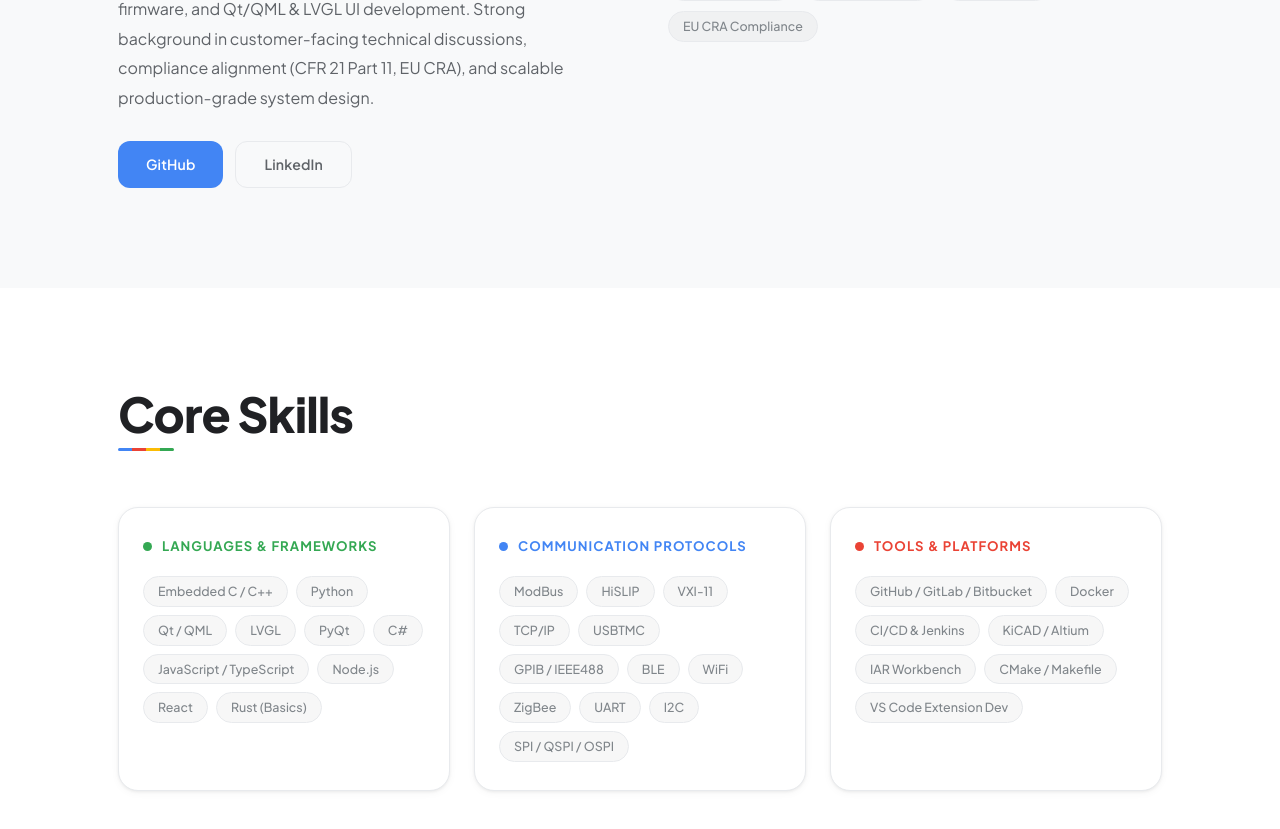
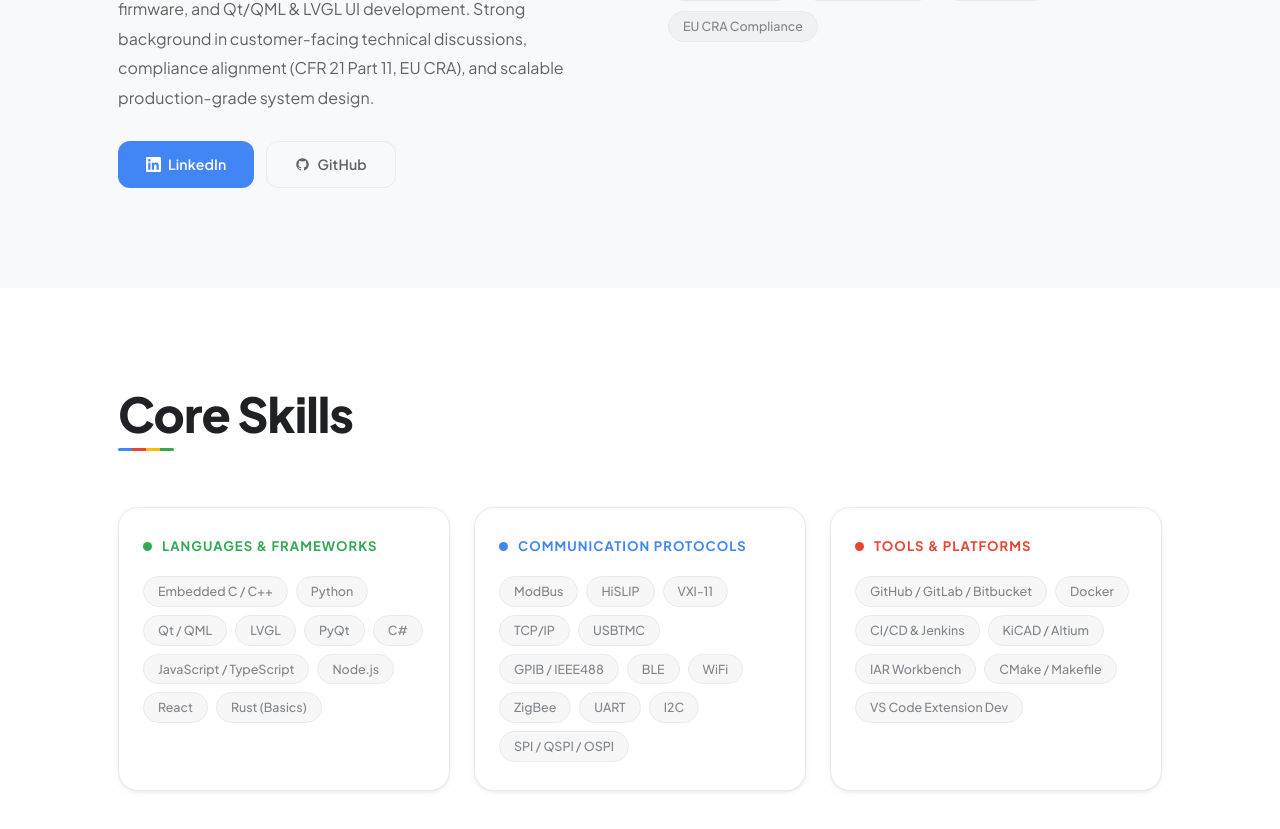
Before and after one commit to Abhimanyukk/abhimanyukk.github.io, a React (Vite) app: page / in a window 1280 px wide. Shown: the part 1192-2021 px from the top of the page. Built offline with nearby package versions, Linux system fonts and the light colour scheme; the HTML template or start-up script is replaced by a standard one.

Commit message:
feat: update About section with styled social media links for GitHub and LinkedIn

```diff
--- a/src/components/About.tsx
+++ b/src/components/About.tsx
@@ -28,10 +28,20 @@ export default function About() {
               {personalInfo.summary}
             </p>
             <div style={{ display: 'flex', gap: 12, flexWrap: 'wrap' }}>
+              <a href={personalInfo.linkedin} target="_blank" rel="noopener noreferrer"
+                className="cta-btn cta-blue" style={{ display: 'inline-flex', alignItems: 'center', gap: 7 }}>
+                <svg width="15" height="15" viewBox="0 0 24 24" fill="currentColor">
+                  <path d="M20.447 20.452h-3.554v-5.569c0-1.328-.027-3.037-1.852-3.037-1.853 0-2.136 1.445-2.136 2.939v5.667H9.351V9h3.414v1.561h.046c.477-.9 1.637-1.85 3.37-1.85 3.601 0 4.267 2.37 4.267 5.455v6.286zM5.337 7.433a2.062 2.062 0 01-2.063-2.065 2.064 2.064 0 112.063 2.065zm1.782 13.019H3.555V9h3.564v11.452zM22.225 0H1.771C.792 0 0 .774 0 1.729v20.542C0 23.227.792 24 1.771 24h20.451C23.2 24 24 23.227 24 22.271V1.729C24 .774 23.2 0 22.222 0h.003z"/>
+                </svg>
+                LinkedIn
+              </a>
               <a href={personalInfo.github} target="_blank" rel="noopener noreferrer"
-                className="cta-btn cta-blue">GitHub</a>
-              <a href={personalInfo.linkedin} target="_blank" rel="noopener noreferrer"
-                className="cta-btn cta-outline">LinkedIn</a>
+                className="cta-btn cta-outline" style={{ display: 'inline-flex', alignItems: 'center', gap: 7 }}>
+                <svg width="15" height="15" viewBox="0 0 24 24" fill="currentColor">
+                  <path d="M12 2C6.477 2 2 6.477 2 12c0 4.418 2.865 8.167 6.839 9.489.5.092.682-.217.682-.482 0-.237-.009-.868-.013-1.703-2.782.604-3.369-1.341-3.369-1.341-.454-1.154-1.11-1.461-1.11-1.461-.908-.62.069-.608.069-.608 1.003.07 1.531 1.03 1.531 1.03.892 1.529 2.341 1.087 2.91.832.092-.647.35-1.088.636-1.338-2.22-.253-4.555-1.11-4.555-4.943 0-1.091.39-1.984 1.029-2.683-.103-.253-.446-1.27.098-2.647 0 0 .84-.269 2.75 1.025A9.564 9.564 0 0112 6.836a9.56 9.56 0 012.504.337c1.909-1.294 2.747-1.025 2.747-1.025.546 1.377.202 2.394.1 2.647.64.699 1.028 1.592 1.028 2.683 0 3.842-2.339 4.687-4.566 4.935.359.309.678.919.678 1.852 0 1.336-.012 2.415-.012 2.743 0 .267.18.578.688.48C19.137 20.163 22 16.418 22 12c0-5.523-4.477-10-10-10z"/>
+                </svg>
+                GitHub
+              </a>
             </div>
           </motion.div>
 
```
